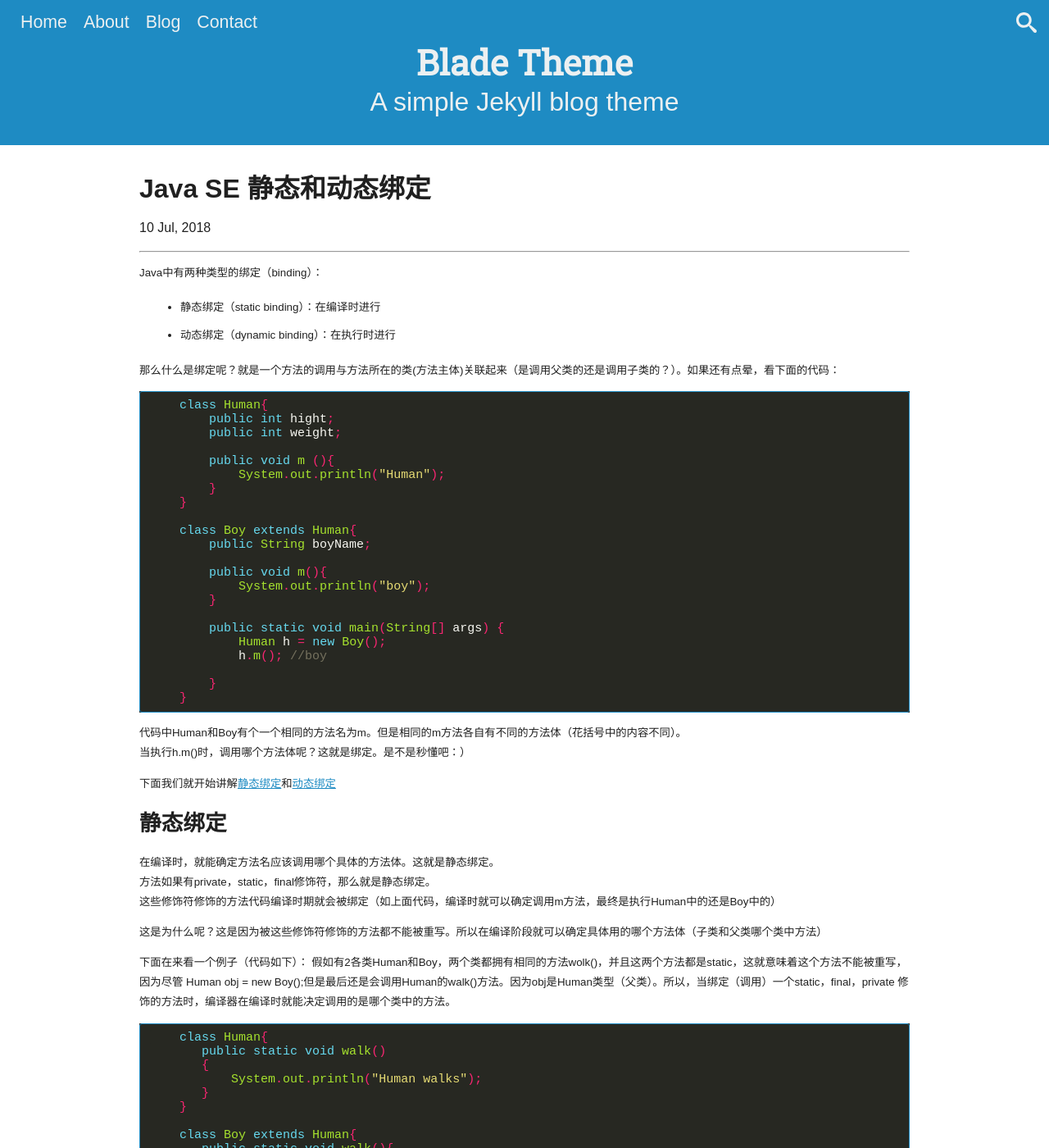
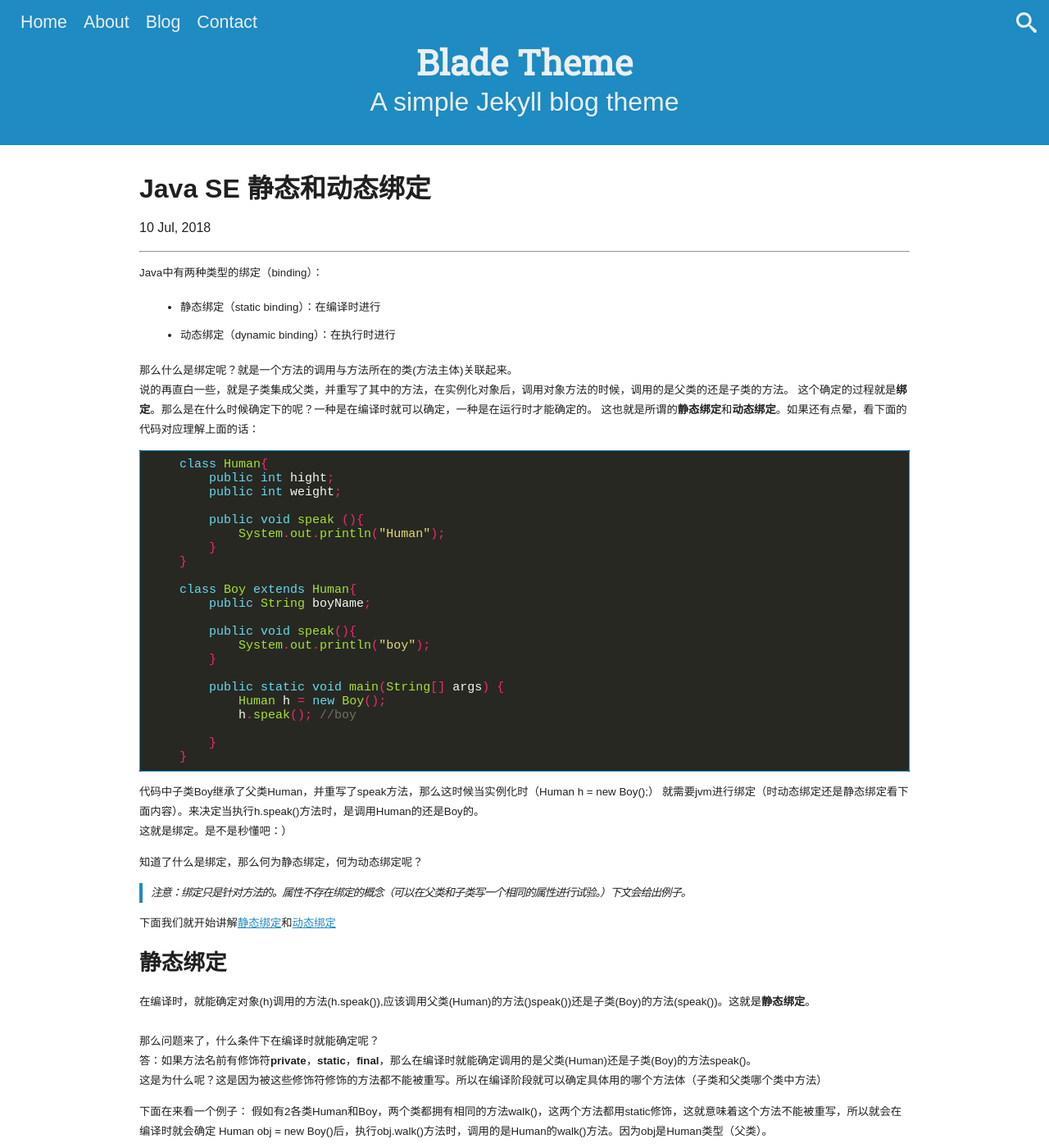
Before and after one commit to GitHubProfessor/GitHubProfessor.github.io, a Jekyll site: the page built from _posts/2018-07-10-JavaSE-StaticAndDynamicBinding .markdown, in a window 1280 px wide and 1400 px high. Shown: the whole window at 82% size. Built offline with Jekyll 4.4.1, drawn with Linux system fonts in a browser that asks for light colours; comment, search, counter and statistics services are not loaded; some of the changed text lies outside the part shown.

Commit message:
修改了静态绑定和动态绑定内容

```diff
--- a/_posts/2018-07-10-JavaSE-StaticAndDynamicBinding .markdown
+++ b/_posts/2018-07-10-JavaSE-StaticAndDynamicBinding .markdown
@@ -7,18 +7,22 @@
 ---
 
 
-Java中有两种类型的绑定（binding）：
-- 静态绑定（static binding）：在编译时进行
+Java中有两种类型的绑定（binding）：<br/>
+- 静态绑定（static binding）：在编译时进行<br/>
 - 动态绑定（dynamic binding）：在执行时进行
 
-那么什么是绑定呢？就是一个方法的调用与方法所在的类(方法主体)关联起来（是调用父类的还是调用子类的？）。如果还有点晕，看下面的代码：
+那么什么是绑定呢？就是一个方法的调用与方法所在的类(方法主体)关联起来。<br/>
+说的再直白一些，就是子类集成父类，并重写了其中的方法，在实例化对象后，调用对象方法的时候，调用的是父类的还是子类的方法。
+这个确定的过程就是**绑定**。那么是在什么时候确定下的呢？一种是在编译时就可以确定，一种是在运行时才能确定的。
+这也就是所谓的**静态绑定**和**动态绑定**。如果还有点晕，看下面的代码对应理解上面的话：
+
 {% highlight java %}
 
     class Human{
         public int hight;
         public int weight;
 
-        public void m (){
+        public void speak (){
             System.out.println("Human");
         }
     }
@@ -26,38 +30,41 @@
     class Boy extends Human{
         public String boyName;
 
-        public void m(){
+        public void speak(){
             System.out.println("boy");
         }
 
         public static void main(String[] args) {
             Human h = new Boy();
-            h.m(); //boy
+            h.speak(); //boy
         }
     }
 
 {% endhighlight %}
 
-代码中Human和Boy有个一个相同的方法名为m。但是相同的m方法各自有不同的方法体（花括号中的内容不同）。<br/>
-当执行h.m()时，调用哪个方法体呢？这就是绑定。是不是秒懂吧：）
 
+代码中子类Boy继承了父类Human，并重写了speak方法，那么这时候当实例化时（Human h = new Boy();）
+就需要jvm进行绑定（时动态绑定还是静态绑定看下面内容）。来决定当执行h.speak()方法时，是调用Human的还是Boy的。<br/>
+这就是绑定。是不是秒懂吧：）
 
+知道了什么是绑定，那么何为静态绑定，何为动态绑定呢？
+> 注意：绑定只是针对方法的。属性不存在绑定的概念（可以在父类和子类写一个相同的属性进行试验。）下文会给出例子。
 
 下面我们就开始讲解[静态绑定]()和[动态绑定]()
 
 ## 静态绑定
-在编译时，就能确定方法名应该调用哪个具体的方法体。这就是静态绑定。<br/>
-方法如果有private，static，final修饰符，那么就是静态绑定。<br/>
-这些修饰符修饰的方法代码编译时期就会被绑定（如上面代码，编译时就可以确定调用m方法，最终是执行Human中的还是Boy中的）
 
+   在编译时，就能确定对象(h)调用的方法(h.speak()),应该调用父类(Human)的方法()speak())还是子类(Boy)的方法(speak())。这就是**静态绑定**。<br/>
+   <br/>
+   那么问题来了，什么条件下在编译时就能确定呢？<br/>
+   答：如果方法名前有修饰符**private**，**static**，**final**，那么在编译时就能确定调用的是父类(Human)还是子类(Boy)的方法speak()。<br/>
+       这是为什么呢？这是因为被这些修饰符修饰的方法都不能被重写。所以在编译阶段就可以确定具体用的哪个方法体（子类和父类哪个类中方法）
 
-这是为什么呢？这是因为被这些修饰符修饰的方法都不能被重写。所以在编译阶段就可以确定具体用的哪个方法体（子类和父类哪个类中方法）
+   下面在来看一个例子：
+       假如有2各类Human和Boy，两个类都拥有相同的方法walk()，这两个方法都用static修饰，这就意味着这个方法不能被重写，所以就会在编译时就会确定
+       Human obj = new Boy()后，执行obj.walk()方法时，调用的是Human的walk()方法。因为obj是Human类型（父类）。
 
-下面在来看一个例子（代码如下）：
-    假如有2各类Human和Boy，两个类都拥有相同的方法wolk()，并且这两个方法都是static，这就意味着这个方法不能被重写，因为尽管
-     Human obj = new Boy();但是最后还是会调用Human的walk()方法。因为obj是Human类型（父类）。所以，当绑定（调用）一个static，final，private
-     修饰的方法时，编译器在编译时就能决定调用的是哪个类中的方法。
-
+   代码如下：
 
 {% highlight java %}
 
@@ -96,13 +103,14 @@
 
 ## 动态绑定
 
-当编译器无法再编译时确定调用/绑定哪个类的方法，那么就被称作动态绑定。
-方法重写是动态绑定的一个很好的例子。
-当子类重写父类的方法时，对象的类型决定了调用哪个类的方法（也就是说主要看=号右边new的是哪个类）。这个类型是在运行时才被决定的，因此也被称为动态绑定
+当编译器无法在编译时确定调用/绑定哪个类的方法，那么就被称作动态绑定。
+方法重写是动态绑定的一个很好的例子。当子类重写父类的方法时， 只有在运行时，才能确定对象(h)调用的方法(h.speak()),应该调用父类(Human)的方法()speak())还是子类(Boy)的方法(speak())。
 
-动态绑定的例子：
+对象的类型决定了调用哪个类的方法（也就是说主要看=号右边new的是哪个类）。这个类型是在运行时才被决定的，所以方法重载属于动态绑定
+
+再举一个动态绑定的例子：
 同样还是Human和Boy两个类，不同的是，这两个类中不在使用static，private或者final修饰符修饰方法，
-在重写的情况下，通过对象类型在运行时确定对重写方法的调用，从而发生后期绑定。代码如下：
+在方法重写的情况下，通过对象类型在运行时确定对重写方法的调用，从而发生后期绑定。代码如下：
 
 {% highlight java %}
 
@@ -113,11 +121,13 @@
            System.out.println("Human walks");
        }
     }
+
     class Demo extends Human{
        //Overriding Method
        public void walk(){
            System.out.println("Boy walks");
        }
+
        public static void main( String args[]) {
            /* Reference is of Human type and object is
             * Boy type
@@ -148,6 +158,43 @@
 3.重载是静态绑定，重写是动态绑定。
 
 ## 总结
-1.方法前面如果有static，private，final之一，那么便是静态绑定，此种情况下，等号左边的引用是什么类型，那么就会调用这个类的方法。
+1.方法前面如果有static，private，final之一，那么便是静态绑定，此种情况下，等号左边的引用是什么类型，那么就会调用这个类的方法。<br/>
+2.方法重写是动态绑定的一个体现<br/>
+3.属性不会被绑定。例子如下：<br/>
+
+{% highlight java %}
+
+    class Human {
+        public int x = 0;
+        public static void walk() {
+            System.out.println("Human walks");
+        }
+
+        public void talk() {
+            System.out.println("Human talk");
+        }
+    }
+
+    class Boy extends Human {
+        public int x =1;
+
+        public static void walk() {
+            System.out.println("Boy walks");
+        }
+
+        public void talk() {
+            System.out.println("Human talk");
+        }
+
+        public static void main(String args[]) {
+
+            Human obj = new Boy();
+            Human obj2 = new Human();
+
+            System.out.println(obj.x); // 0
+            System.out.println(obj2.x);// 0
+        }
+    }
+{% endhighlight %}
 
 https://beginnersbook.com/2013/04/java-static-dynamic-binding/
```
Also changed, not shown: 4 other files.
